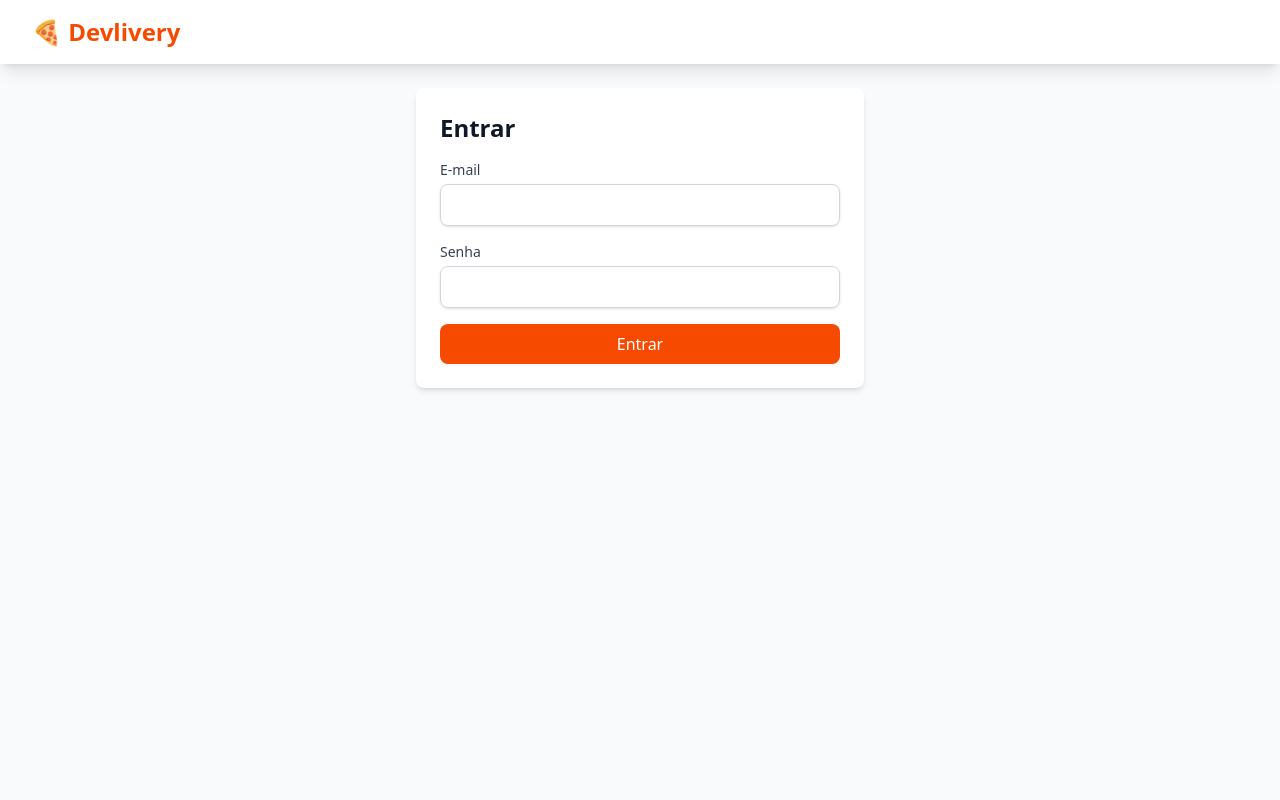
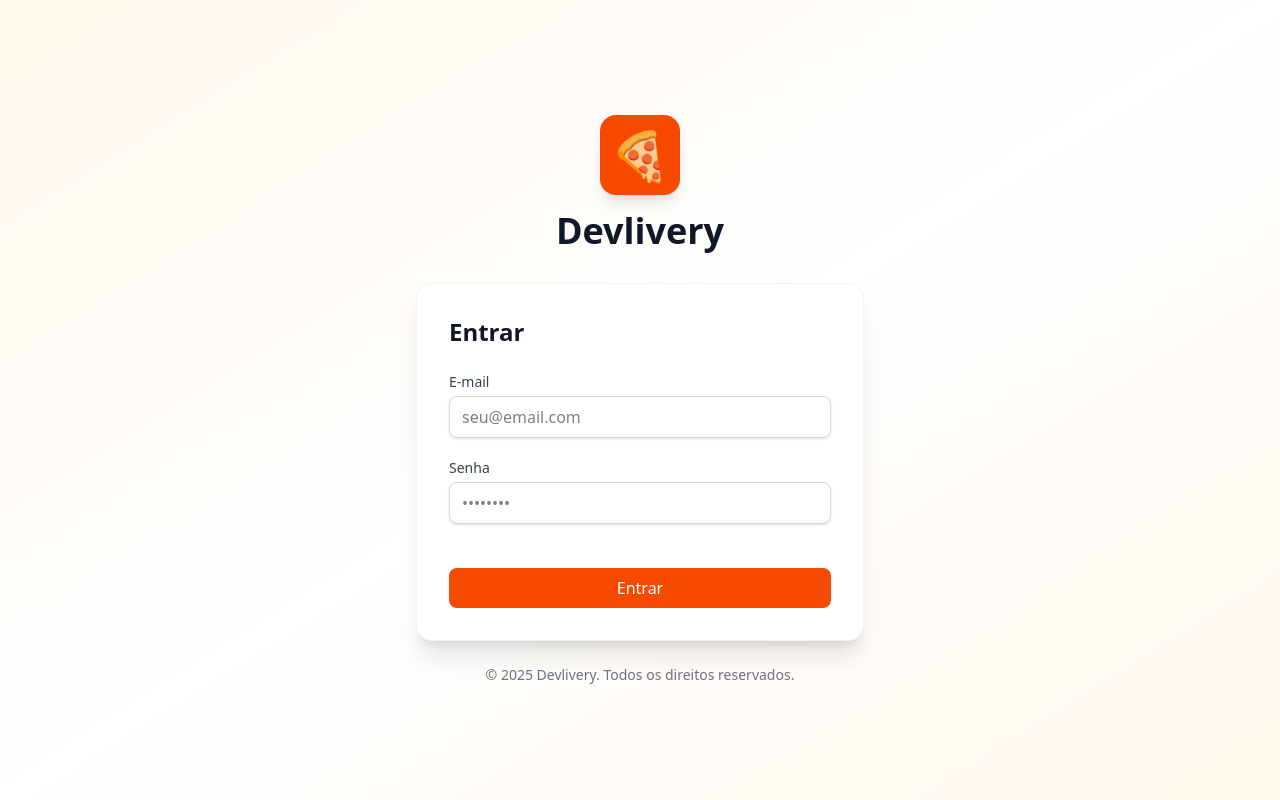
Before and after one commit to raffreitas/devlivery, a React (Vite) app: page /login in a window 1280 px wide. Built offline with nearby package versions, Linux system fonts and the light colour scheme; no server answers.

Commit message:
feat: implement authentication hooks and refactor auth context for improved state management

```diff
--- a/src/app-routes.tsx
+++ b/src/app-routes.tsx
@@ -8,10 +8,13 @@ import { RequireAuth } from "./shared/components/require-auth";
 
 const router = createBrowserRouter([
   {
+    path: "/login",
+    element: <LoginPage />,
+  },
+  {
     path: "/",
     element: <Layout />,
     children: [
-      { path: "login", element: <LoginPage /> },
       {
         element: <RequireAuth />,
         children: [
--- /dev/null
+++ b/src/features/auth/hooks/use-auth.ts
@@ -0,0 +1,47 @@
+import { useMutation, useQuery, useQueryClient } from "@tanstack/react-query";
+import { authService } from "../services/auth-service";
+import type { Credentials } from "../types";
+
+export function useAuthQuery() {
+  const queryClient = useQueryClient();
+
+  const authQuery = useQuery({
+    queryKey: ["auth"],
+    queryFn: authService.getAuth,
+    staleTime: Number.POSITIVE_INFINITY, // Auth state não expira automaticamente
+    gcTime: Number.POSITIVE_INFINITY, // Mantém no cache indefinidamente
+  });
+
+  const loginMutation = useMutation({
+    mutationFn: authService.login,
+    onSuccess: (data) => {
+      queryClient.setQueryData(["auth"], data);
+    },
+  });
+
+  const logoutMutation = useMutation({
+    mutationFn: authService.logout,
+    onSuccess: () => {
+      queryClient.setQueryData(["auth"], { user: null, token: null });
+      queryClient.clear(); // Limpa todo o cache ao fazer logout
+    },
+  });
+
+  const authData = authQuery.data ?? { user: null, token: null };
+
+  return {
+    user: authData.user,
+    token: authData.token,
+    isAuthenticated: Boolean(authData.token),
+    loading:
+      authQuery.isLoading ||
+      loginMutation.isPending ||
+      logoutMutation.isPending,
+    login: async (credentials: Credentials) => {
+      await loginMutation.mutateAsync(credentials);
+    },
+    logout: async () => {
+      await logoutMutation.mutateAsync();
+    },
+  };
+}
--- a/src/features/auth/pages/login-page.tsx
+++ b/src/features/auth/pages/login-page.tsx
@@ -30,17 +30,29 @@ export function LoginPage() {
   };
 
   return (
-    <div className="max-w-md mx-auto">
-      <div className="bg-white rounded-lg shadow-md p-6">
-        <h1 className="text-2xl font-bold text-gray-900 mb-4">Entrar</h1>
+    <div className="min-h-screen bg-linear-to-br from-orange-50 via-white to-orange-50 flex items-center justify-center p-4">
+      <div className="w-full max-w-md">
+        {/* Branding */}
+        <div className="text-center mb-8">
+          <div className="inline-flex items-center justify-center w-20 h-20 bg-orange-600 rounded-2xl shadow-lg mb-4">
+            <span className="text-5xl">🍕</span>
+          </div>
+          <h1 className="text-4xl font-bold text-gray-900 mb-2">Devlivery</h1>
+          {/* <p className="text-gray-600">Sistema de Gestão de Pedidos</p> */}
+        </div>
+
+        {/* Login Card */}
+        <div className="bg-white rounded-2xl shadow-xl p-8 border border-gray-100">
+          <h2 className="text-2xl font-bold text-gray-900 mb-6">Entrar</h2>
 
           {error && (
-          <div className="mb-4 p-3 rounded bg-red-50 text-red-700 border border-red-200 text-sm">
-            {error}
+            <div className="mb-6 p-3 rounded-lg bg-red-50 text-red-700 border border-red-200 text-sm flex items-center gap-2">
+              <span className="text-base">⚠️</span>
+              <span>{error}</span>
             </div>
           )}
 
-        <form onSubmit={handleSubmit} className="space-y-4">
+          <form onSubmit={handleSubmit} className="space-y-5">
             <Input
               id="email"
               label="E-mail"
@@ -50,6 +62,8 @@ export function LoginPage() {
                 setEmail(e.target.value)
               }
               required
+              autoComplete="email"
+              placeholder="seu@email.com"
             />
 
             <Input
@@ -61,9 +75,11 @@ export function LoginPage() {
                 setPassword(e.target.value)
               }
               required
+              autoComplete="current-password"
+              placeholder="••••••••"
             />
 
-          <Button type="submit" disabled={loading} className="w-full">
+            <Button type="submit" disabled={loading} className="w-full mt-6">
               {loading ? (
                 <span className="flex items-center justify-center gap-2">
                   <LoadingSpinner size="sm" className="text-white" />
@@ -75,6 +91,12 @@ export function LoginPage() {
             </Button>
           </form>
         </div>
+
+        {/* Footer */}
+        <p className="text-center text-sm text-gray-500 mt-6">
+          © 2025 Devlivery. Todos os direitos reservados.
+        </p>
+      </div>
     </div>
   );
 }
--- a/src/features/dashboard/pages/dashboard-page.tsx
+++ b/src/features/dashboard/pages/dashboard-page.tsx
@@ -118,7 +118,6 @@ export function DashboardPage() {
         </div>
       </div>
 
-      {/* Bottom Sheet de Filtros (fora do container space-y) */}
       <BottomSheet
         isOpen={isFiltersOpen}
         onClose={() => setIsFiltersOpen(false)}
--- a/src/features/orders/pages/orders-page.tsx
+++ b/src/features/orders/pages/orders-page.tsx
@@ -149,7 +149,6 @@ export function OrdersPage() {
         />
       </Modal>
 
-      {/* Bottom Sheet de Filtros (fora do container space-y) */}
       <BottomSheet
         isOpen={isFiltersOpen}
         onClose={() => setIsFiltersOpen(false)}
--- a/src/shared/contexts/auth-context.tsx
+++ b/src/shared/contexts/auth-context.tsx
@@ -1,14 +1,7 @@
 import type { ReactNode } from "react";
-import {
-  createContext,
-  useCallback,
-  useContext,
-  useEffect,
-  useMemo,
-  useState,
-} from "react";
-import { authService } from "@/features/auth/services/auth-service";
-import type { AuthState, Credentials, User } from "@/features/auth/types";
+import { createContext, useContext, useEffect } from "react";
+import { useAuthQuery } from "@/features/auth/hooks/use-auth";
+import type { Credentials, User } from "@/features/auth/types";
 import { authEvents } from "@/shared/services/auth-events";
 
 interface AuthContextData {
@@ -23,56 +16,17 @@ interface AuthContextData {
 const AuthContext = createContext<AuthContextData | undefined>(undefined);
 
 export function AuthProvider({ children }: { children: ReactNode }) {
-  const [state, setState] = useState<AuthState>({ user: null, token: null });
-  const [loading, setLoading] = useState(true);
-
-  useEffect(() => {
-    const initial = authService.getAuth();
-    setState(initial);
-    setLoading(false);
-  }, []);
-
-  const login = useCallback(async (credentials: Credentials) => {
-    setLoading(true);
-    try {
-      const auth = await authService.login(credentials);
-      setState(auth);
-    } finally {
-      setLoading(false);
-    }
-  }, []);
-
-  const logout = useCallback(async () => {
-    setLoading(true);
-    try {
-      await authService.logout();
-      setState({ user: null, token: null });
-    } finally {
-      setLoading(false);
-    }
-  }, []);
+  const auth = useAuthQuery();
 
   // Escuta eventos de erro de autenticação (ex: 401 Unauthorized)
   useEffect(() => {
     const unsubscribe = authEvents.subscribe(() => {
-      void logout();
+      void auth.logout();
     });
     return unsubscribe;
-  }, [logout]);
+  }, [auth]);
 
-  const value: AuthContextData = useMemo(
-    () => ({
-      user: state.user,
-      token: state.token,
-      loading,
-      login,
-      logout,
-      isAuthenticated: Boolean(state.token),
-    }),
-    [state.user, state.token, loading, login, logout],
-  );
-
-  return <AuthContext.Provider value={value}>{children}</AuthContext.Provider>;
+  return <AuthContext.Provider value={auth}>{children}</AuthContext.Provider>;
 }
 
 export function useAuth() {
```
Lines whose indentation alone changed are shown as unchanged.
